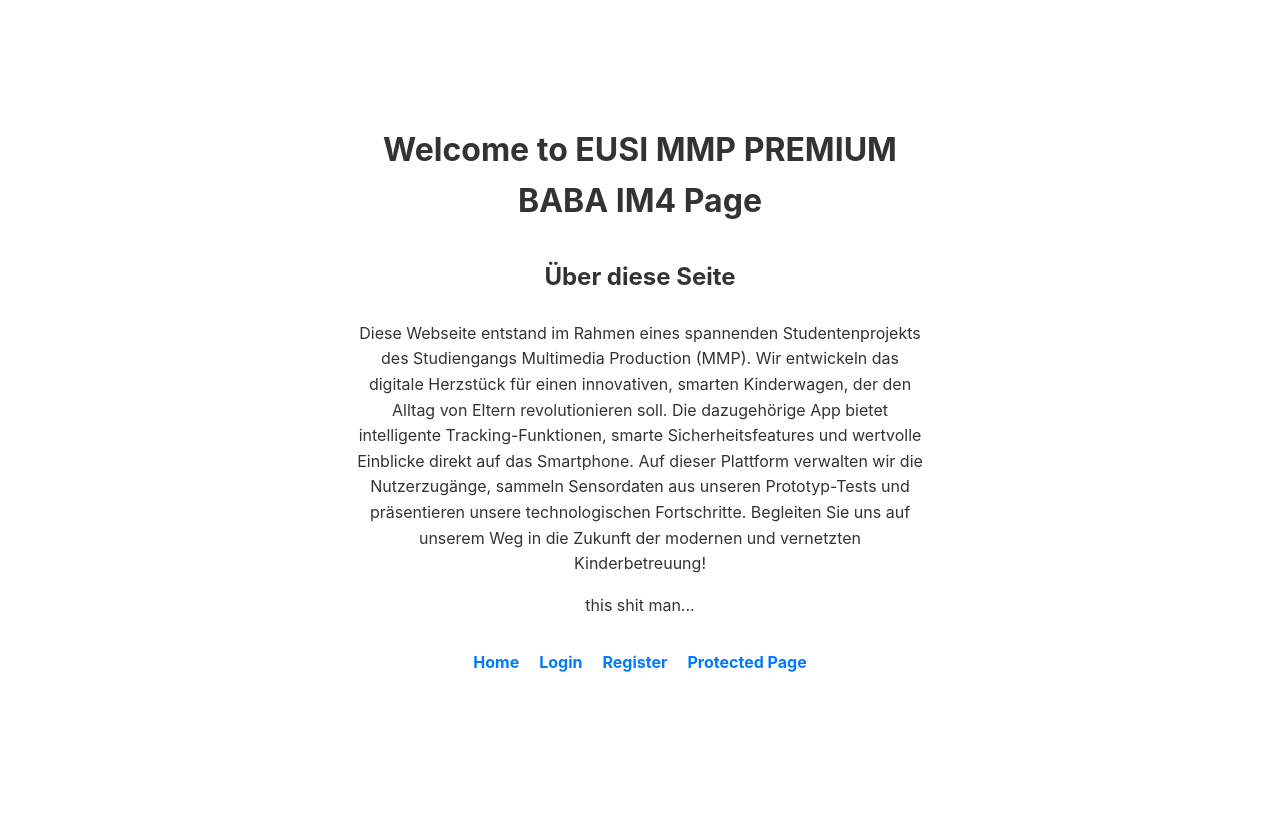
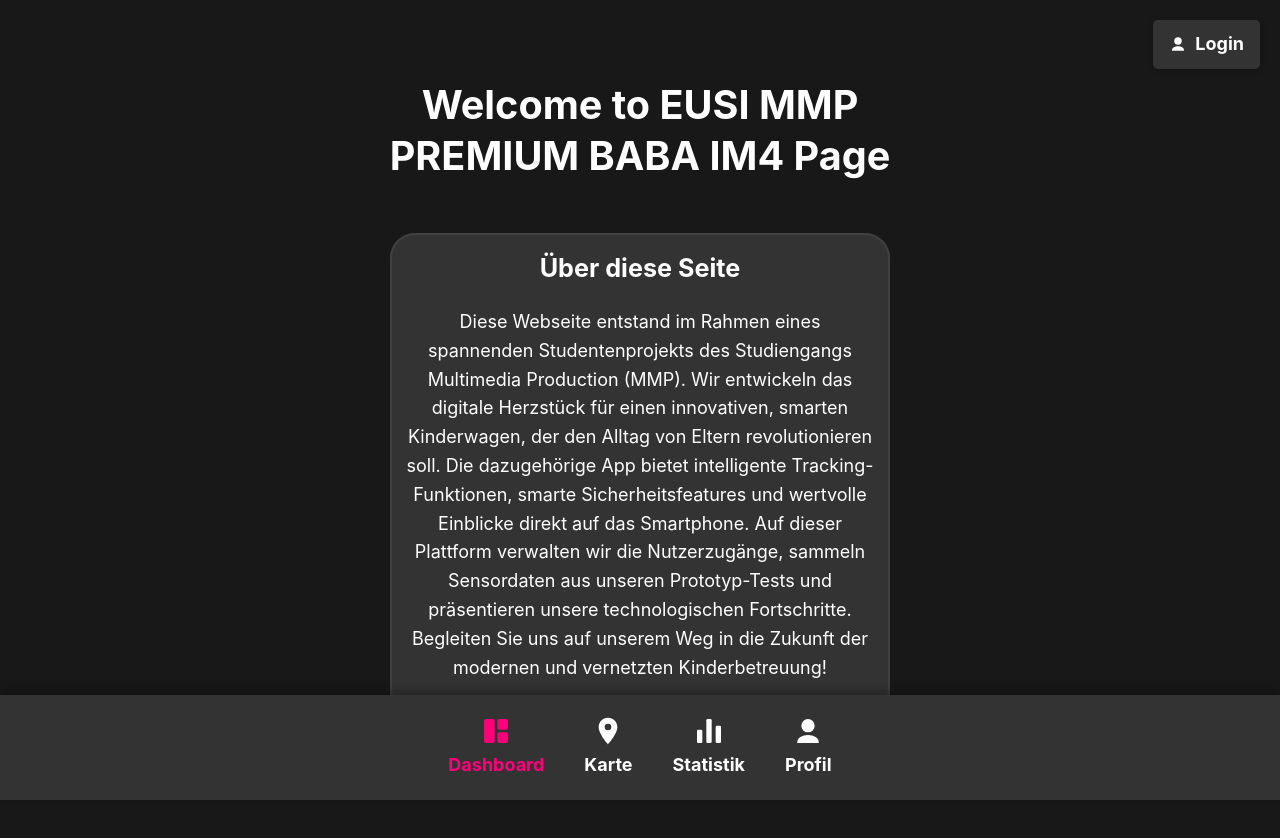
Before and after one commit to borim3000/IM4---MMP-Premium, a PHP site: page / in a window 1280 px wide. Before the commit the page ends 672 px from the top, so only its background shows below. Run offline with PHP 8.4, Linux system fonts and the light colour scheme.

Commit message:
start css

```diff
--- a/css/style.css
+++ b/css/style.css
@@ -7,10 +7,11 @@
 
 body {
   font-family: -apple-system, BlinkMacSystemFont, "Segoe UI", Roboto, Helvetica, Arial, sans-serif;
-  margin: 20px;
-  color: #333;
+  font-size: 18px; /* Increased base size for mobile readability */
+  color: #FFFFFF;
   max-width: 600px;
-  padding: 1em;
+  /* 80px top padding protects the H1 from overlapping with the absolute login button */
+  padding: 80px 20px 40px 20px;
   line-height: 1.6;
   margin: 0 auto;
   text-align: center;
@@ -19,98 +20,261 @@ body {
   align-items: center;
   justify-content: center;
   min-height: 100vh;
+  background-color: #181818;
 }
 
-h1, h2 {
-  margin-bottom: 1em;
-  text-align: center;
+h1 {
+  font-size: 1.8em;
+  margin-bottom: 0.8em;
+  line-height: 1.3;
+}
+
+h2 {
+  font-size: 1.4em;
+  margin-bottom: 0.8em;
 }
 
 form {
-  max-width: 100%;
-  margin: 0 auto;
+  width: 100%;
   display: flex;
   flex-direction: column;
   align-items: center;
 }
+
 form > div {
-  margin-bottom: 1em;
+  margin-bottom: 1.5em;
   width: 100%;
-  max-width: 300px;
+  text-align: left; /* Better for mobile forms */
 }
 
 label {
-  display: inline-block;
-  width: 80px;
+  display: block; /* Stacks labels above inputs on mobile */
+  margin-bottom: 8px;
+  font-weight: bold;
+  font-size: 0.95em;
 }
 
+/* Responsive inputs with thumb-friendly touch targets */
 input[type="email"],
-input[type="password"] {
-  width: 200px;
-  padding: 4px;
+input[type="password"],
+input[type="number"],
+input[type="text"] {
+  width: 100%;
+  padding: 12px; /* Taller input fields */
   font-size: 1em;
+  border: 1px solid #ccc;
+  border-radius: 5px;
 }
 
 table {
   width: 100%;
   margin: 1em auto;
-  overflow-x: auto;
+  border-collapse: collapse;
 }
 
+th, td {
+  padding: 12px 10px;
+  text-align: left;
+}
+
+/* Chunky, mobile-friendly buttons */
 button {
-  padding: 8px 16px;
+  padding: 14px 24px;
+  font-size: 1.1em;
+  font-weight: bold;
+  border: none;
+  border-radius: 5px;
+  background-color: #ff007b;
+  color: white;
   cursor: pointer;
   margin-top: 1em;
+  width: 100%; /* Full-width button on mobile */
+  max-width: 300px;
+  transition: background-color 0.2s;
 }
 
-p {
-  margin-top: 1em;
+button:hover {
+  background-color: #ff50a5;
 }
 
-/* Tablet & Desktop */
-@media (min-width: 768px) {
-  .navigation ul {
-    flex-direction: row;
-    justify-content: center;
-  }
-
-  form > div {
-    max-width: 400px;
-  }
+p, .info {
+  margin-top: 1em;
+  margin-bottom: 1em;
 }
 
-.guete_text {
-  max-width: 500px; /* Sets the maximum width */
-  margin: 20px auto; /* Centers the block on the page and adds some vertical space */
-  text-align: center; /* Centers the text inside the block */
-  font-family: -apple-system, BlinkMacSystemFont, "Segoe UI", Roboto, Helvetica, Arial, sans-serif; /* Modern font stack */
-  font-weight: 300; /* Lighter font weight for a modern look */
-  line-height: 1.6; /* Improves readability */
-  color: #333; /* A softer black for the text */
-}
-
-
 /* FOOTER */
-
 footer {
-  margin-top: 2em;
+  position: fixed;
+  bottom: 0;
+  left: 0;
+  right: 0;
   width: 100%;
+  background-color: #333333;
+  z-index: 1000;
+  padding: 10px 0;
+  box-shadow: 0 -4px 10px rgba(0, 0, 0, 0.3); /* shadow above bar*/
 }
 
 .footer-nav {
   display: flex;
   flex-direction: row;
   justify-content: center;
-  gap: 20px;
+  gap: 10px;
   flex-wrap: wrap;
 }
 
 .footer-nav a {
+  display: flex;             /* Makes the link a flex container */
+  flex-direction: column;    /* Stacks the icon on top of the text */
+  align-items: center;       /* Centers them perfectly */
+  gap: 4px;                  /* Adds a tiny space between the icon and text */
   text-decoration: none;
-  color: #007bff;
+  color: #FFFFFF;
   font-weight: bold;
+  padding: 10px;
 }
 
 .footer-nav a:hover {
-  text-decoration: underline;
+  text-decoration: none;
 }
+
+/* stuff for active selected page in the nav menu*/
+
+.footer-nav a svg {
+  width: 32px;            /* Increased from 24px for better thumb visibility */
+  height: 32px;
+  transition: transform 0.2s ease, fill 0.2s ease;
+}
+
+/* Hover effects for desktop/interaction, only elemenst without .active */
+.footer-nav a:not(.active):hover svg {
+  transform: translateY(-2px); /* Subtle lift effect only for inactive links */
+}
+
+/* THE ACTIVE PAGE HIGHLIGHT */
+/* When an 'a' tag has the class 'active', turn both the text and its SVG pink! */
+.footer-nav a.active {
+  color: #ff007b;          /* Matches your primary button pink */
+}
+
+.footer-nav a.active svg {
+  fill: #ff007b;          /* Overrides currentColor to make the icon pink too */
+}
+
+
+/* INDEX.HTML specific css */
+
+.info {
+  background-color: #333333;
+  padding: 15px;
+  border-radius: 25px;
+  color: #fff;
+  max-width: 500px;
+  margin: 1em auto;
+  box-shadow: inset 0 0 0 2px #404040;
+}
+
+/* TOP RIGHT LOGIN BUTTON */
+.login-btn {
+  position: absolute;
+  top: 15px;
+  right: 15px; /* Brought in slightly from the edge */
+  display: flex;
+  align-items: center;
+  gap: 8px;
+  text-decoration: none;
+  background-color: #333;
+  color: white;
+  padding: 8px 14px;
+  border-radius: 5px;
+  font-size: 0.9em;
+  font-weight: bold;
+  box-shadow: 0 2px 6px rgba(0,0,0,0.15); /* Lifts it off the background */
+  transition: background-color 0.2s ease;
+}
+
+.login-btn:hover {
+  background-color: #ff007b;
+}
+
+.icon-login {
+  display: flex;
+  align-items: center;
+}
+
+.icon-login svg {
+  width: 18px;
+  height: 18px;
+  fill: white; /* Ensures the SVG is white to match the button text */
+}
+
+
+
+/* -------------------------------------- */
+/* TABLET & DESKTOP OVERRIDES             */
+/* -------------------------------------- */
+@media (min-width: 768px) {
+  body {
+    padding: 80px 40px 40px 40px; /* Wider side margins on desktop */
+  }
+
+  h1 {
+    font-size: 2.2em;
+  }
+
+  form > div {
+    display: flex;
+    align-items: center;
+    max-width: 500px;
+    margin: 0 auto 1.5em auto;
+  }
+
+  label {
+    width: 140px; /* Bring back side-by-side labels for desktop */
+    margin-bottom: 0;
+    text-align: right;
+    padding-right: 15px;
+  }
+
+  input[type="email"],
+  input[type="password"],
+  input[type="number"],
+  input[type="text"] {
+    width: calc(100% - 140px);
+  }
+
+  button {
+    width: auto; /* Button shrinks to fit text on desktop */
+  }
+
+  .login-btn {
+    top: 20px;
+    right: 20px;
+    padding: 10px 16px;
+    font-size: 1em;
+  }
+
+  .footer-nav {
+    gap: 20px;
+  }
+}
+
+
+/* DATA.HTML specific css*/
+/* style for the delet button*/
+button.delete-btn {
+  background-color: #ff5100; /* Warning Orange */
+  color: white;
+  width: auto;               /* Prevents it from stretching to 100% on mobile */
+  margin-top: 0;             /* Removes the default gap */
+  padding: 4px 8px;          /* SHRUNK BY 50%: Much tighter padding */
+  font-size: 0.75em;         /* SHRUNK: Smaller text to match the smaller button */
+  border-radius: 4px;
+  font-weight: bold;
+  transition: background-color 0.2s ease, transform 0.1s ease;
+}
+
+button.delete-btn:hover {
+  background-color: #e60000; /* Fire Red */
+  transform: scale(1.05);    /* Optional: Adds a tiny "pop" effect on hover */
+}
--- a/index.html
+++ b/index.html
@@ -6,6 +6,18 @@
     <link rel="stylesheet" href="css/style.css" />
   </head>
   <body>
+
+    <a href="login.html" class="login-btn">
+      <span class="icon-login">
+        <svg xmlns="http://www.w3.org/2000/svg" viewBox="0 0 24 24" width="24" height="24" fill="none">
+        <!-- Head -->
+        <circle cx="12" cy="8" r="5" fill="currentColor" />
+        <!-- Body/Shoulders -->
+        <path d="M12 15c-4.42 0-8 2.24-8 5v1h16v-1c0-2.76-3.58-5-8-5z" fill="currentColor" />
+      </svg>
+      </span> Login
+    </a>
+
     <h1>Welcome to EUSI MMP PREMIUM BABA IM4 Page</h1>
 
     <div class="info">
@@ -20,12 +32,51 @@
     </div>
 
     <p>this shit man...</p>
+
     <footer>
       <nav class="footer-nav">
-        <a href="index.html">Home</a>
-        <a href="login.html">Login</a>
-        <a href="register.html">Register</a>
-        <a href="protected.html">Protected Page</a>
+        <a href="index.html" class="active">
+
+          <svg xmlns="http://www.w3.org/2000/svg" viewBox="0 0 24 24" width="24" height="24" fill="none">
+            <rect x="3" y="3" width="8" height="18" rx="1.5" fill="currentColor" />
+            <rect x="13" y="3" width="8" height="8" rx="1.5" fill="currentColor" />
+            <rect x="13" y="13" width="8" height="8" rx="1.5" fill="currentColor" />
+          </svg>
+
+          Dashboard
+        </a>
+
+        <a href="mapview.html">
+
+          <svg xmlns="http://www.w3.org/2000/svg" viewBox="0 0 24 24" width="24" height="24" fill="none">
+            <path d="M12 2C8.13 2 5 5.13 5 9c0 5.25 7 13 7 13s7-7.75 7-13c0-3.87-3.13-7-7-7zm0 9.5a2.5 2.5 0 1 1 0-5 2.5 2.5 0 0 1 0 5z" fill="currentColor" />
+          </svg>
+
+          Karte
+        </a>
+
+        <a href="data.html">
+
+          <svg xmlns="http://www.w3.org/2000/svg" viewBox="0 0 24 24" width="24" height="24" fill="none">
+            <rect x="3" y="11" width="4" height="10" rx="1" fill="currentColor" />
+            <rect x="10" y="3" width="4" height="18" rx="1" fill="currentColor" />
+            <rect x="17" y="8" width="4" height="13" rx="1" fill="currentColor" />
+          </svg>
+
+          Statistik
+        </a>
+
+        <a href="protected.html">
+
+          <svg xmlns="http://www.w3.org/2000/svg" viewBox="0 0 24 24" width="24" height="24" fill="none">
+            <!-- Head -->
+            <circle cx="12" cy="8" r="5" fill="currentColor" />
+            <!-- Body/Shoulders -->
+            <path d="M12 15c-4.42 0-8 2.24-8 5v1h16v-1c0-2.76-3.58-5-8-5z" fill="currentColor" />
+          </svg>
+
+          Profil
+        </a>
       </nav>
     </footer>
 
--- a/js/data.js
+++ b/js/data.js
@@ -65,7 +65,7 @@ async function loadData() {
                 <td>${data.length - index}</td>
                 <td>${row.wert}</td>
                 <td>${row.zeit}</td>
-                <td><button onclick="deleteData(${row.id})" style="color:red; cursor:pointer;">Delete</button></td>
+                <td><button class="delete-btn" onclick="deleteData(${row.ID})">Delete</button></td>
             </tr>`;
     });
 
@@ -85,7 +85,7 @@ async function deleteData(id) {
     }
 
     const formData = new FormData();
-    formData.append('id', id);
+    formData.append('ID', id);
 
     try {
         const response = await fetch('api/delete_data.php', {
```
Also changed, not shown: api/delete_data.php (+4 -6 lines).
